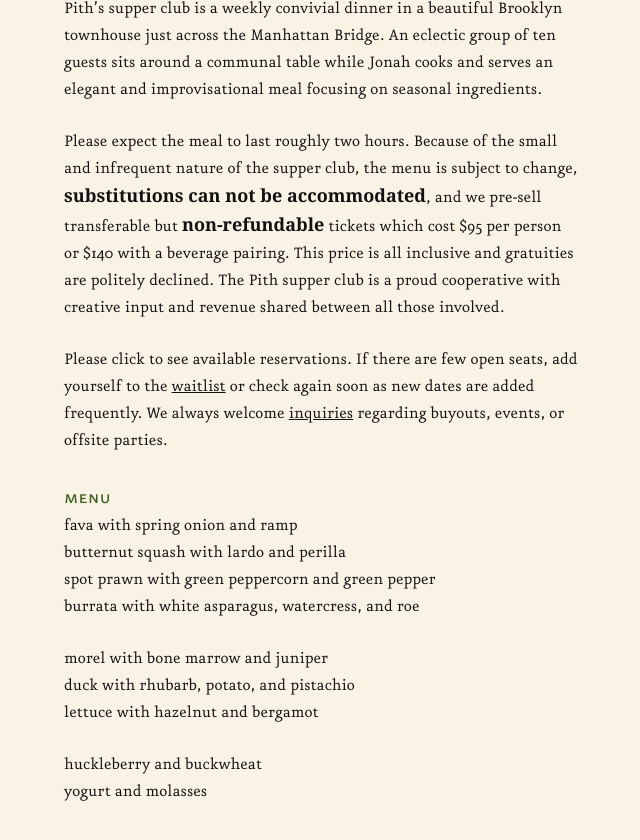
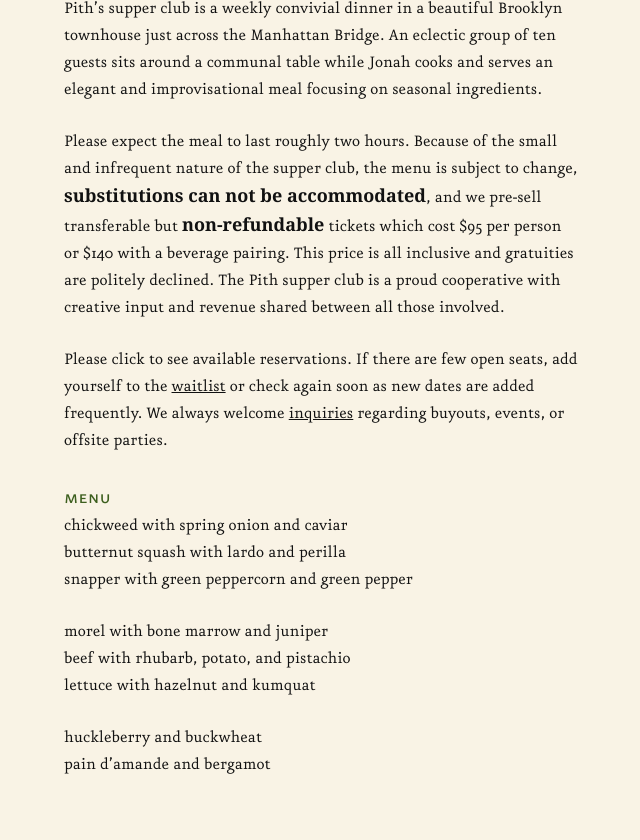
Before and after one commit to zoe-pith/pith-site, a Jekyll site: the page built from supperclub.md, in a window 1280 px wide, cut to the strip 329-1169 px from the top of the page. Shown: the whole strip, without its empty margins (350-990 px from the left). Built offline with Jekyll 4.4.1, drawn with Linux system fonts in a browser that asks for light colours.

Commit message:
Updated supperclub.md

```diff
--- a/supperclub.md
+++ b/supperclub.md
@@ -14,14 +14,13 @@
 Please click <tito-button event="pith/supper-club"></tito-button> to see available reservations. If there are few open seats, add yourself to the [waitlist](http://eepurl.com/bZ8dIf) or check again soon as new dates are added frequently. We always welcome [inquiries](mailto:inquiries@pith.space) regarding buyouts, events, or offsite parties.
 
 ### menu
-fava with spring onion and ramp
+chickweed with spring onion and caviar
 butternut squash with lardo and perilla
-spot prawn with green peppercorn and green pepper
-burrata with white asparagus, watercress, and roe
+snapper with green peppercorn and green pepper
 
 morel with bone marrow and juniper
-duck with rhubarb, potato, and pistachio
-lettuce with hazelnut and bergamot
+beef with rhubarb, potato, and pistachio
+lettuce with hazelnut and kumquat
 
 huckleberry and buckwheat
-yogurt and molasses
+pain d'amande and bergamot
```
